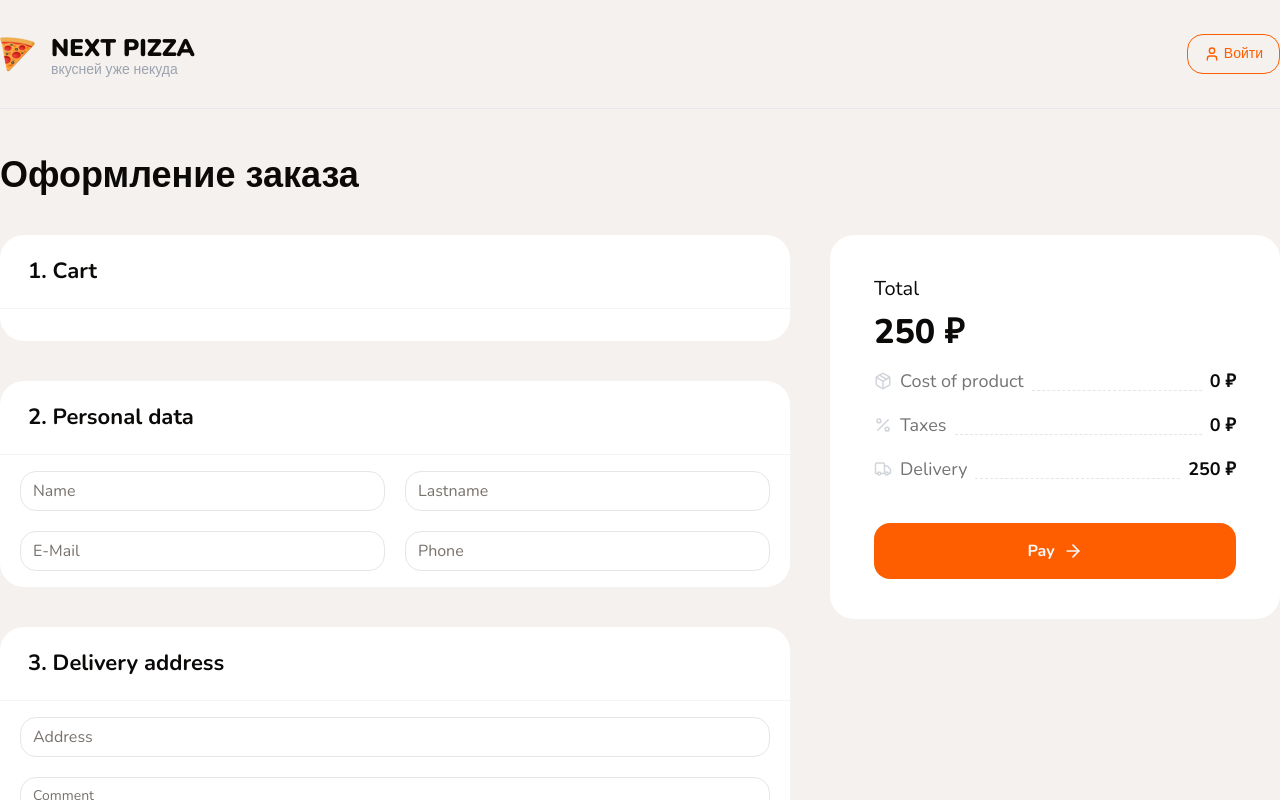
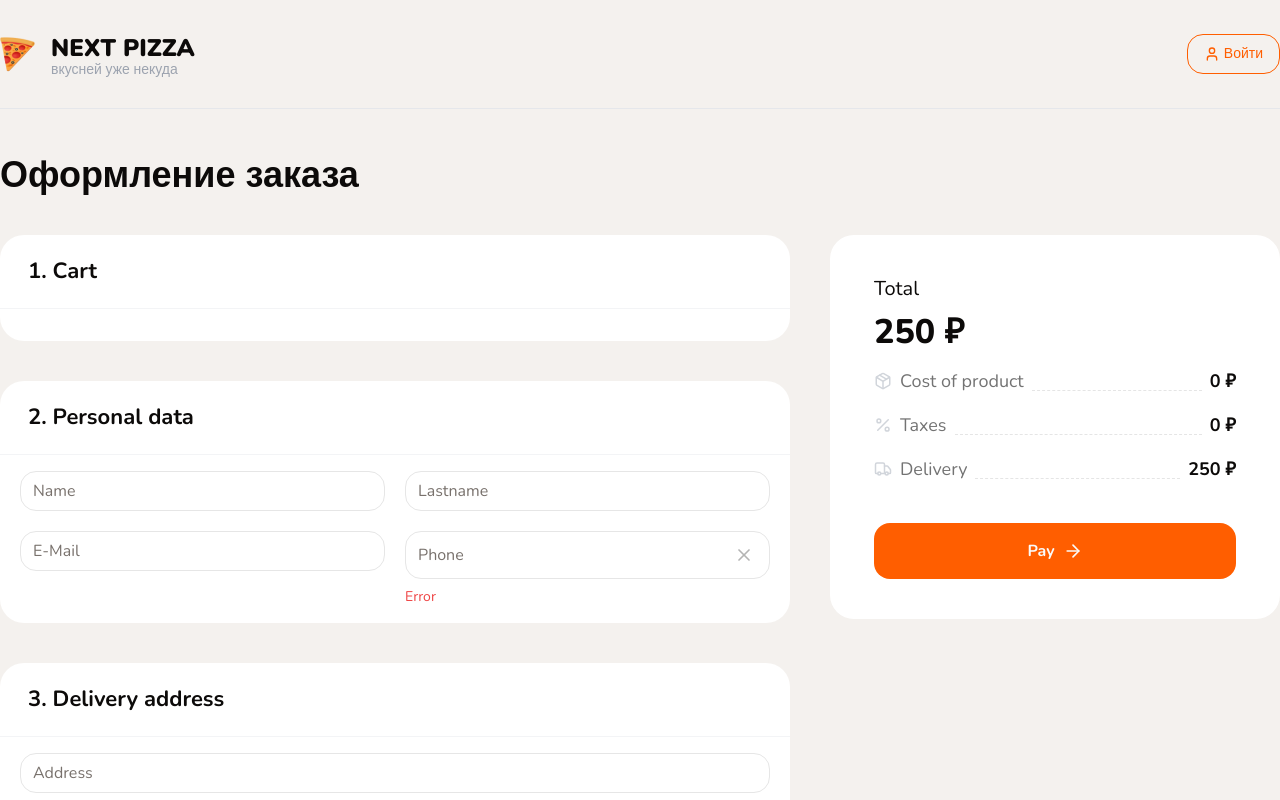
Before and after one commit to stepGT/this_nextjs_pizza, a Next.js app: page /checkout in a window 1280 px wide. Shown: the top 800 px of the page. Built offline with nearby package versions, Linux system fonts and the light colour scheme.

Commit message:
Added component FormInput & RequiredSymbol, ErrorText, ClearButton

```diff
--- a/package.json
+++ b/package.json
@@ -34,6 +34,7 @@
     "qs": "^6.13.1",
     "react": "^18",
     "react-dom": "^18",
+    "react-hook-form": "^7.61.1",
     "react-hot-toast": "^2.5.2",
     "react-use": "^17.5.1",
     "tailwind-merge": "^2.4.0",
--- a/src/app/(checkout)/checkout/page.tsx
+++ b/src/app/(checkout)/checkout/page.tsx
@@ -8,6 +8,7 @@ import {
   WhiteBlock,
 } from '@/components/shared';
 import { CheckoutSidebar } from '@/components/shared';
+import { FormInput } from '@/components/shared/form';
 import { Input, Textarea } from '@/components/ui';
 import { PizzaSize, PizzaType } from '@/constants/pizza';
 import { useCart } from '@/hooks';
@@ -56,7 +57,7 @@ export default function CheckoutPage() {
               <Input name="firstName" className="text-base" placeholder="Name" />
               <Input name="lastName" className="text-base" placeholder="Lastname" />
               <Input name="email" className="text-base" placeholder="E-Mail" />
-              <Input name="phone" className="text-base" placeholder="Phone" />
+              <FormInput name="phone" className="text-base" placeholder="Phone" />
             </div>
           </WhiteBlock>
 
--- /dev/null
+++ b/src/components/shared/clear-button.tsx
@@ -0,0 +1,21 @@
+import { FC } from 'react';
+import { cn } from '@/lib/utils';
+import { X } from 'lucide-react';
+
+interface Props {
+  className?: string;
+  onClick?: VoidFunction;
+}
+
+export const ClearButton: FC<Props> = ({ onClick, className }) => {
+  return (
+    <button
+      onClick={onClick}
+      className={cn(
+        'absolute right-4 top-1/2 -translate-y-1/2 opacity-30 hover:opacity-100 cursor-pointer',
+        className,
+      )}>
+      <X className="h-5 w-5" />
+    </button>
+  );
+};
--- /dev/null
+++ b/src/components/shared/error-text.tsx
@@ -0,0 +1,11 @@
+import { FC } from 'react';
+import { cn } from '@/lib/utils';
+
+interface Props {
+  text: string;
+  className?: string;
+}
+
+export const ErrorText: FC<Props> = ({ text, className }) => {
+  return <p className={cn('text-red-500 text-sm', className)}>{text}</p>;
+};
--- /dev/null
+++ b/src/components/shared/form/form-input.tsx
@@ -0,0 +1,37 @@
+'use client';
+
+import { FC, InputHTMLAttributes } from 'react';
+import { Input } from '@/components/ui';
+import { useFormContext } from 'react-hook-form';
+import { RequiredSymbol } from '../required-symbol';
+import { ErrorText } from '../error-text';
+import { ClearButton } from '../clear-button';
+
+interface Props extends InputHTMLAttributes<HTMLInputElement> {
+  name: string;
+  label?: string;
+  required?: boolean;
+  className?: string;
+}
+
+export const FormInput: FC<Props> = ({ className, name, label, required, ...props }) => {
+  const onClickClear = () => {};
+
+  return (
+    <div className={className}>
+      {label && (
+        <p className="font-medium mb-2">
+          {label} {required && <RequiredSymbol />}
+        </p>
+      )}
+
+      <div className="relative">
+        <Input className="h-12 text-md" {...props} />
+
+        <ClearButton onClick={onClickClear} />
+      </div>
+
+      <ErrorText text={'Error'} className="mt-2" />
+    </div>
+  );
+};
--- /dev/null
+++ b/src/components/shared/form/index.ts
@@ -0,0 +1 @@
+export { FormInput } from './form-input';
--- a/src/components/shared/index.ts
+++ b/src/components/shared/index.ts
@@ -21,4 +21,8 @@ export { CheckoutItemDetails } from './checkout-item-details';
 export { CheckoutItem } from './checkout-item';
 export { CheckoutItemSkeleton } from './checkout-item-skeleton';
 export { CheckoutSidebar } from './checkout-sidebar';
+export { RequiredSymbol } from './required-symbol';
+export { ErrorText } from './error-text';
+export { ClearButton } from './clear-button';
+export * from './form';
 export * from './modals';
--- /dev/null
+++ b/src/components/shared/required-symbol.tsx
@@ -0,0 +1,5 @@
+import { FC } from 'react';
+
+export const RequiredSymbol: FC = () => {
+  return <span className="text-red-500">*</span>;
+};
```
Also changed, not shown: src/components/shared/form/required-symbol.tsx (added), 1 other file (tests, documents, lock files or other folders).
